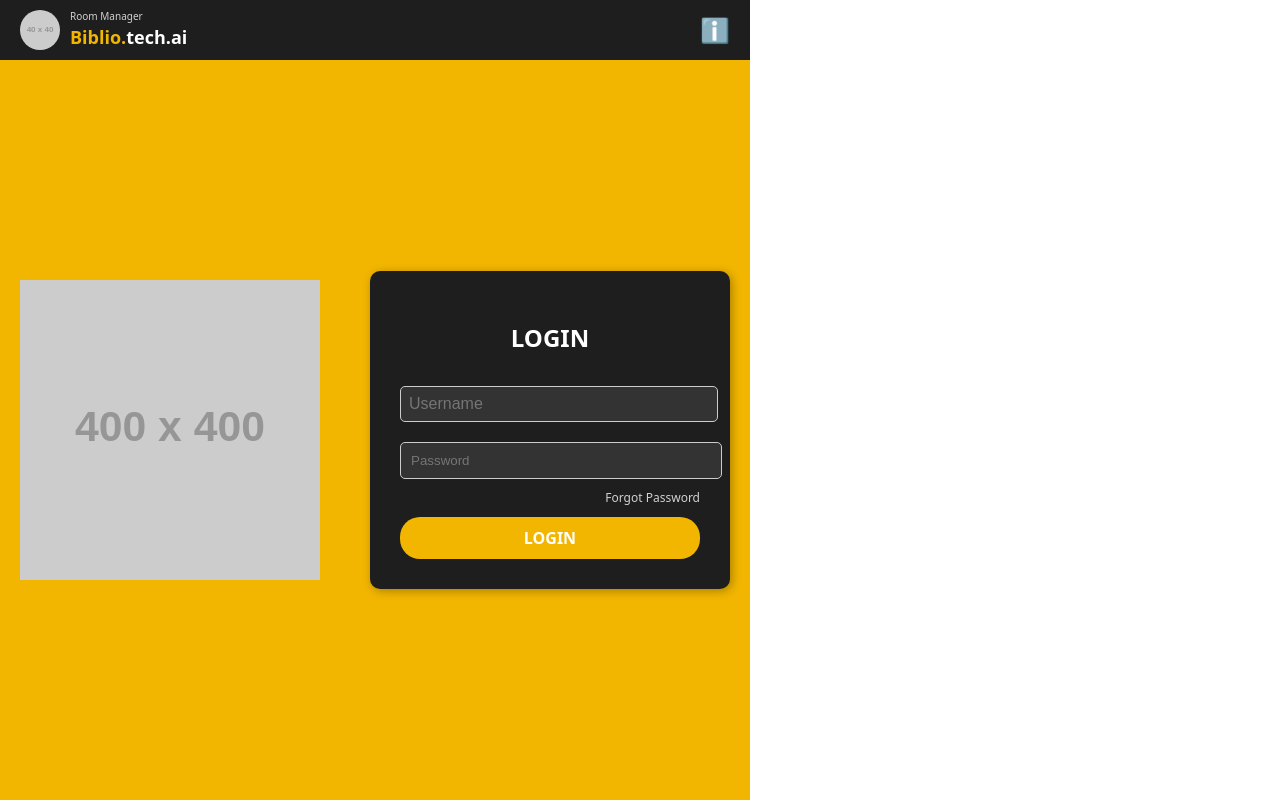
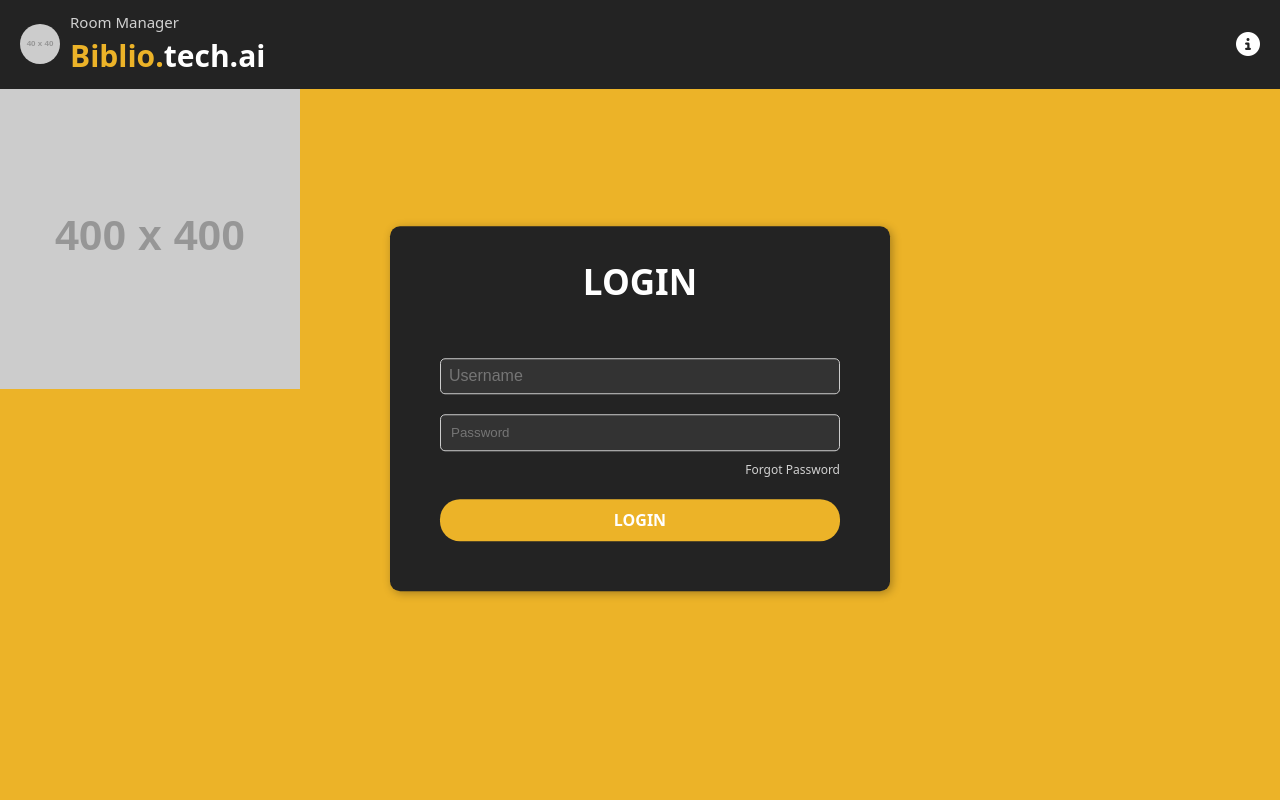
Before and after one commit to MaJhinn-Buu/bibliotech-ai, a React (Vite) app in the folder react-fe-webapp/: page /login in a window 1280 px wide. Built offline with nearby package versions, Linux system fonts and the light colour scheme.

Commit message:
updated login

```diff
--- a/react-fe-webapp/package.json
+++ b/react-fe-webapp/package.json
@@ -10,6 +10,7 @@
     "preview": "vite preview"
   },
   "dependencies": {
+    "@fortawesome/fontawesome-free": "^6.7.2",
     "react": "^19.0.0",
     "react-dom": "^19.0.0",
     "react-router-dom": "^7.5.3"
--- a/react-fe-webapp/src/views/admin/login.css
+++ b/react-fe-webapp/src/views/admin/login.css
@@ -1,15 +1,27 @@
 /* Login.css */
 
+* {
+  margin: 0;
+  padding: 0;
+  box-sizing: border-box;
+}
+
+html, body, #root {
+  height: 100%;
+  width: 100%;
+  background-color: #ecb328;
+}
+
 .page {
-    background-color: #f2b600;
+  background-color: #ecb328;
   height: 100vh;
   display: flex;
   flex-direction: column;
 }
 
 .navbar {
-    background-color: #1e1e1e;
-    height: 60px;
+  background-color: #232323;
+  height: 100px;
   display: flex;
   justify-content: space-between;
   align-items: center;
@@ -30,14 +42,14 @@
 }
 
 .room-manager {
-    font-size: 10px;
+  font-size: 15px;
   color: #d1d1d1;
 }
 
 .brand-name {
-    font-size: 18px;
+  font-size: 30px;
   font-weight: bold;
-    color: #f2b600;
+  color: #ecb328;
 }
 
 .info-icon {
@@ -45,12 +57,21 @@
 }
 
 .main {
-    flex: 1;
-    display: flex;
-    justify-content: center;
-    align-items: center;
-    gap: 50px;
-    padding: 20px;
+  height: 100vh;
+  position: relative;
+}
+
+.login-box {
+  position: absolute;
+  top: 45%;
+  left: 50%;
+  transform: translate(-50%, -50%);
+  background-color: #232323;
+  padding: 50px; /* Increase padding for more space inside */
+  border-radius: 10px;
+  box-shadow: 2px 2px 10px rgba(0, 0, 0, 0.3);
+  width: 500px; /* Increase the width to make it bigger */
+  min-height: 350px; /* Increase the min-height for a taller box */
 }
 
 .tiger-image {
@@ -59,18 +80,12 @@
   object-fit: cover;
 }
 
-  .login-box {
-    background-color: #1e1e1e;
-    padding: 30px;
-    border-radius: 10px;
-    box-shadow: 2px 2px 10px rgba(0, 0, 0, 0.3);
-    width: 300px;
-  }
-
 .login-title {
   text-align: center;
   color: white;
-    margin-bottom: 20px;
+  font-size: 35px; /* Increase font size to make the text bigger */
+  margin-bottom: 40px; /* Reduce bottom margin */
+  margin-top: -20px; /* Move the title slightly upwards */
 }
 
 .input {
@@ -88,13 +103,18 @@
   font-size: 12px;
   color: #d1d1d1;
   cursor: pointer;
-    margin-bottom: 10px;
+  margin-bottom: 20px;
+  transition: text-decoration 0.3s ease; /* Smooth transition */
+}
+
+.forgot-password:hover {
+  text-decoration: underline; /* Underline the text on hover */
 }
 
 .login-button {
   width: 100%;
   padding: 10px;
-    background-color: #f2b600;
+  background-color: #ecb328;
   border: none;
   border-radius: 20px;
   font-weight: bold;
--- a/react-fe-webapp/src/views/admin/login.jsx
+++ b/react-fe-webapp/src/views/admin/login.jsx
@@ -1,5 +1,6 @@
 import React from 'react';
 import './Login.css'; // <-- Important: connect the CSS
+import '@fortawesome/fontawesome-free/css/all.min.css';
 
 function Login() {
   return (
@@ -17,7 +18,7 @@ function Login() {
             <div className="brand-name">Biblio.<span style={{ color: 'white' }}>tech.ai</span></div>
           </div>
         </div>
-        <div className="info-icon">ℹ️</div>
+        <div className="info-icon"><i className="fas fa-info-circle"></i> {/* Info Icon */}</div>
       </div>
 
       {/* Main Content */}
```
Also changed, not shown: 1 other file (tests, documents, lock files or other folders). Lines whose indentation alone changed are shown as unchanged.
